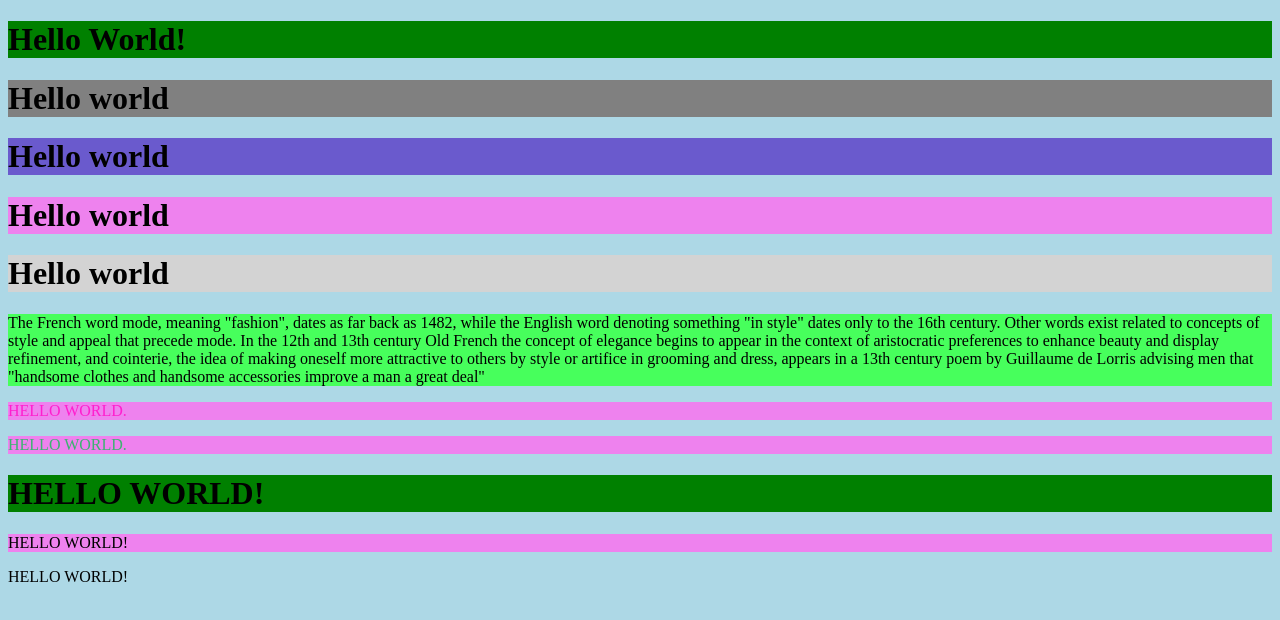
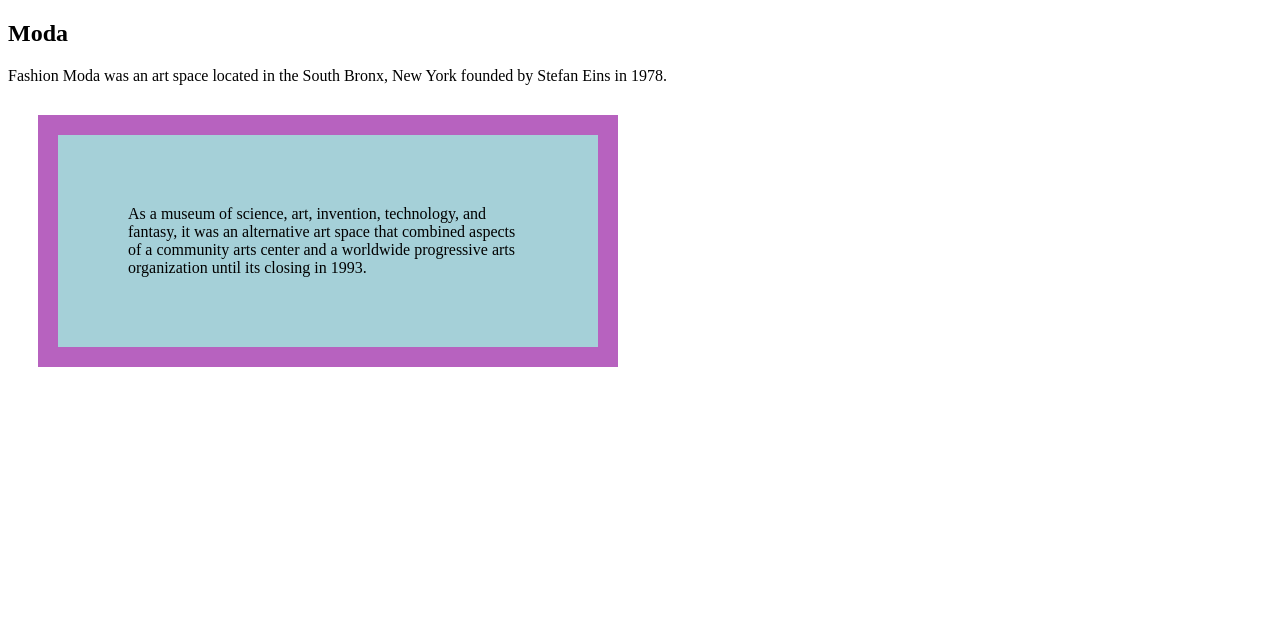
Before and after one commit to liliaspac1/PPW2021, a plain HTML site: page index.html in a window 1280 px wide. Drawn offline with Linux system fonts and the light colour scheme.

Commit message:
Add files via upload

```diff
--- a/index.html
+++ b/index.html
@@ -2,45 +2,22 @@
 <html>
 <head>
 <style>
-body {
-  background-color: lightblue;
+div {
+  background-color: rgb(165, 208, 216);
+  width: 400px;
+  border: 20px solid rgb(183, 98, 191);
+  padding: 70px;
+  margin: 30px;
 }
 </style>
 </head>
 <body>
 
-<h1>Hello World!</h1>
-</style>
-</head>
-<body>
+<h2>Moda</h2>
 
-    <h1 style="background-color:Gray ;">Hello world</h1>
-    <h1 style="background-color:SlateBlue;">Hello world</h1>
-    <h1 style="background-color:Violet;">Hello world</h1>
-    <h1 style="background-color:LightGray;">Hello world</h1>
-    <p style="background-color:rgb(71, 255, 92);">The French word mode, meaning "fashion", dates as far back as 1482, while the English word denoting something "in style" dates only to the 16th century. Other words exist related to concepts of style and appeal that precede mode. In the 12th and 13th century Old French the concept of elegance begins to appear in the context of aristocratic preferences to enhance beauty and display refinement, and cointerie, the idea of making oneself more attractive to others by style or artifice in grooming and dress, appears in a 13th century poem by Guillaume de Lorris advising men that "handsome clothes and handsome accessories improve a man a great deal"</h1>
-    <p style="color:rgb(255, 30, 206);">HELLO WORLD.</p>
-    <p style="color:MediumSeaGreen;">HELLO WORLD.</p>
-    <head>
-    <style>
-    h1 {
-          background-color: green;
-        }
+<p>Fashion Moda was an art space located in the South Bronx, New York founded by Stefan Eins in 1978.</p>
 
-        div {
-          background-color: lightblue;
-        }
+<div>As a museum of science, art, invention, technology, and fantasy, it was an alternative art space that combined aspects of a community arts center and a worldwide progressive arts organization until its closing in 1993.</div>
 
-        p {
-          background-color: violet;
-        }
-        </style>
-        </head>
-        <body>
-
-        <h1>HELLO WORLD!</h1>
-        <div>
-        <p>HELLO WORLD!</p>
-        HELLO WORLD!
 </body>
 </html>
```
